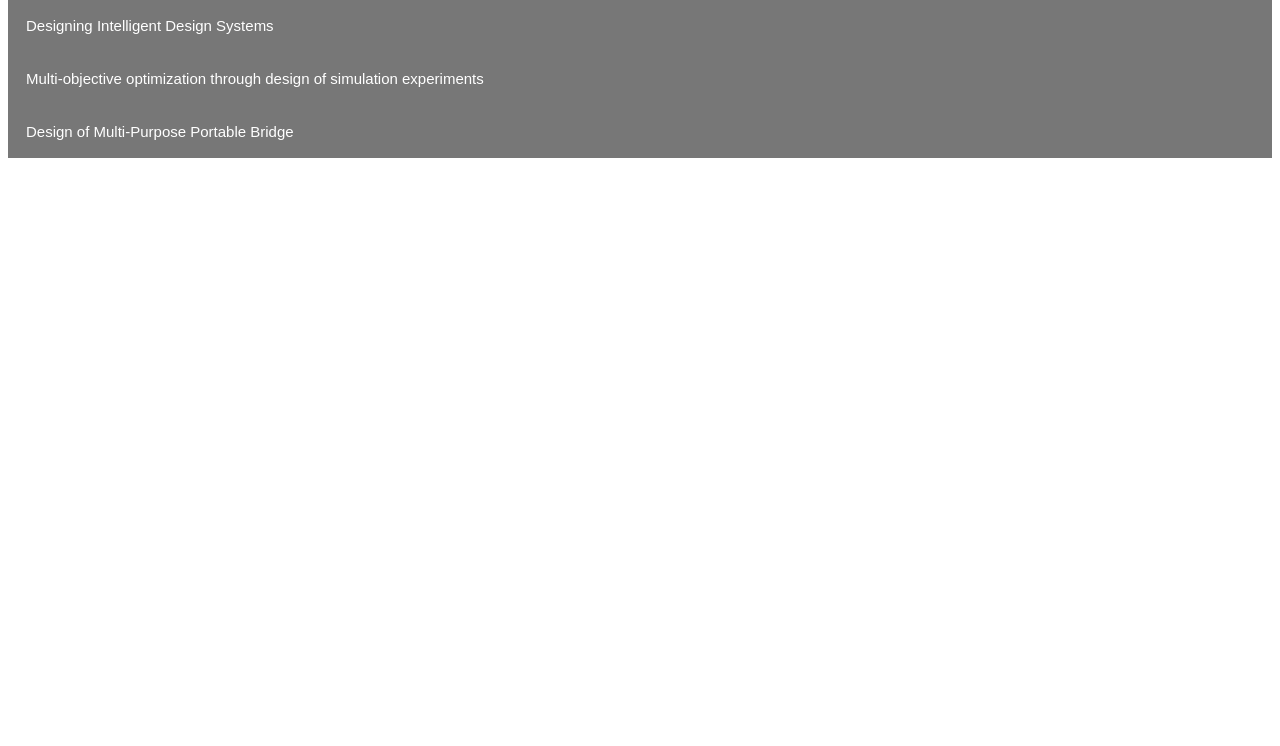
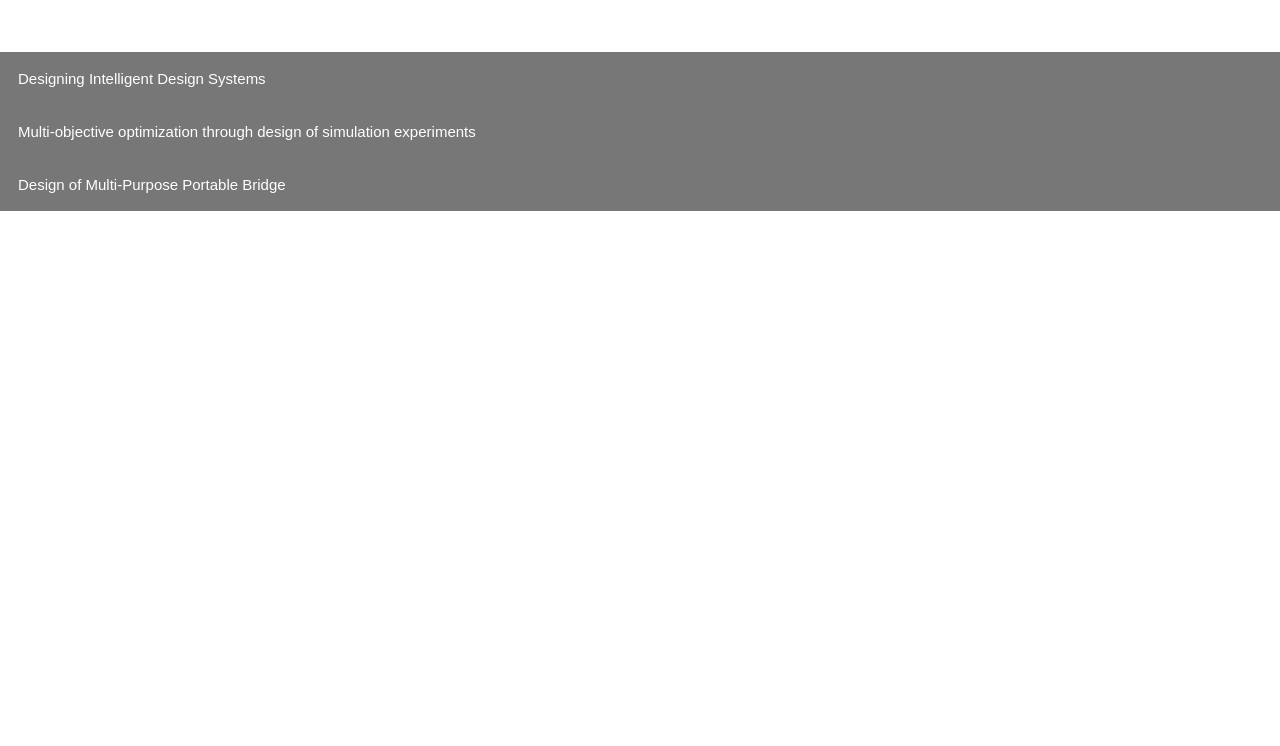
Before and after one commit to gehendrasharma/mypage.github.io, a plain HTML site: page project.html in a window 1280 px wide. Shown: the part 54-800 px from the top of the page. Drawn offline with Linux system fonts and the light colour scheme.

Commit message:
Update project.html

```diff
--- a/project.html
+++ b/project.html
@@ -28,7 +28,7 @@
 </style>
 
 <!-- CSS -->
-<link href="css/projectstyle.css" rel="stylesheet" type="text/css">
+<link href="css/style.css" rel="stylesheet" type="text/css">
 
 <div class='header-wrapper ' data-component='header'>
 
```
